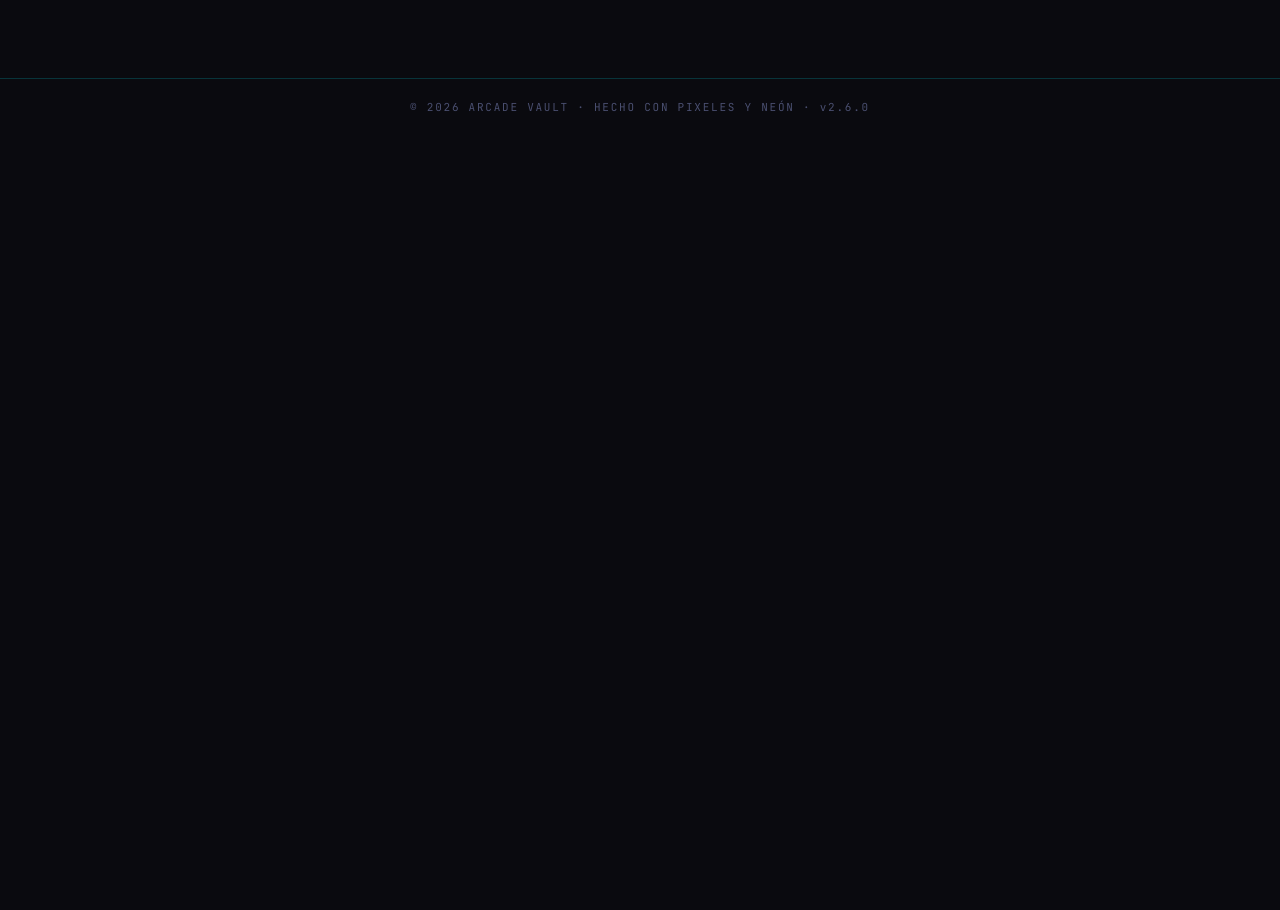
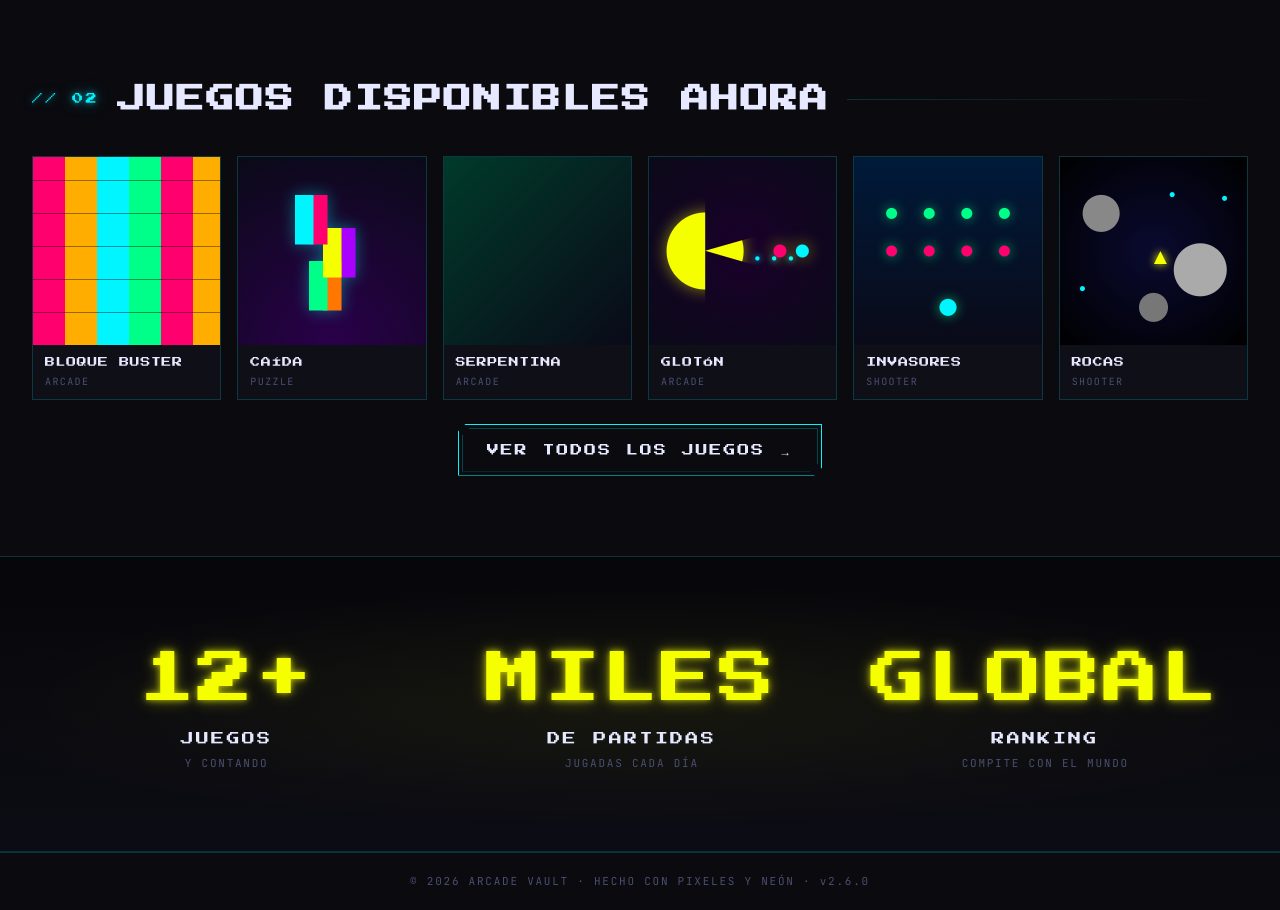
Before and after one commit to david-carbayo/arcade-vault, a Next.js app: page / in a window 1280 px wide. Shown: the part 1190-2100 px from the top of the page. Before the commit the page ends 1326 px from the top, so only its background shows below. Built offline with nearby package versions, Linux system fonts and the light colour scheme.

Commit message:
spec-02-step-05

```diff
--- a/app/page.tsx
+++ b/app/page.tsx
@@ -2,6 +2,22 @@ import Link from "next/link";
 import IconoCaracteristica, { type TipoIcono } from "@/componentes/IconoCaracteristica";
 import Revelar from "@/componentes/Revelar";
 import SiluetasFlotantes from "@/componentes/SiluetasFlotantes";
+import TarjetaMini from "@/componentes/TarjetaMini";
+
+const JUEGOS_DESTACADOS = [
+  { slug: "bloque-buster", titulo: "BLOQUE BUSTER", categoria: "ARCADE", portada: "cover-bricks" },
+  { slug: "caida", titulo: "CAÍDA", categoria: "PUZZLE", portada: "cover-tetro" },
+  { slug: "serpentina", titulo: "SERPENTINA", categoria: "ARCADE", portada: "cover-snake" },
+  { slug: "gloton", titulo: "GLOTÓN", categoria: "ARCADE", portada: "cover-glot" },
+  { slug: "invasores", titulo: "INVASORES", categoria: "SHOOTER", portada: "cover-invaders" },
+  { slug: "rocas", titulo: "ROCAS", categoria: "SHOOTER", portada: "cover-rocas" },
+];
+
+const ESTADISTICAS = [
+  { numero: "12+", unidad: "JUEGOS", subtitulo: "Y CONTANDO" },
+  { numero: "MILES", unidad: "DE PARTIDAS", subtitulo: "JUGADAS CADA DÍA" },
+  { numero: "GLOBAL", unidad: "RANKING", subtitulo: "COMPITE CON EL MUNDO" },
+];
 
 const CARACTERISTICAS: { icono: TipoIcono; titulo: string; descripcion: string; color: string }[] = [
   {
@@ -88,6 +104,36 @@ export default function Inicio() {
         </div>
       </section>
 
+      <section className="home-section reveal">
+        <div className="section-head">
+          <div className="kicker pixel neon-cyan">{"// 02"}</div>
+          <h2 className="section-title">JUEGOS DISPONIBLES AHORA</h2>
+          <div className="section-rule"></div>
+        </div>
+        <div className="mini-rail">
+          {JUEGOS_DESTACADOS.map((j) => (
+            <TarjetaMini key={j.slug} {...j} />
+          ))}
+        </div>
+        <div style={{ textAlign: "center", marginTop: 24 }}>
+          <Link href="/juegos" className="btn lg">
+            VER TODOS LOS JUEGOS →
+          </Link>
+        </div>
+      </section>
+
+      <section className="home-stats reveal">
+        <div className="stats-inner">
+          {ESTADISTICAS.map((st, i) => (
+            <div key={st.numero} className="stat-block" style={{ transitionDelay: i * 90 + "ms" }}>
+              <div className="stat-n neon-yellow">{st.numero}</div>
+              <div className="stat-u pixel">{st.unidad}</div>
+              <div className="stat-s">{st.subtitulo}</div>
+            </div>
+          ))}
+        </div>
+      </section>
+
       <Revelar />
     </div>
   );
--- /dev/null
+++ b/componentes/TarjetaMini.tsx
@@ -0,0 +1,22 @@
+import Link from "next/link";
+
+type Props = {
+  slug: string;
+  titulo: string;
+  categoria: string;
+  portada: string;
+};
+
+export default function TarjetaMini({ slug, titulo, categoria, portada }: Props) {
+  return (
+    <Link href={`/juegos/${slug}`} className="mini-card">
+      <div className="mini-cover">
+        <div className={`cover-bg ${portada}`}></div>
+      </div>
+      <div className="mini-meta">
+        <div className="mini-title">{titulo}</div>
+        <div className="mini-cat">{categoria}</div>
+      </div>
+    </Link>
+  );
+}
```
